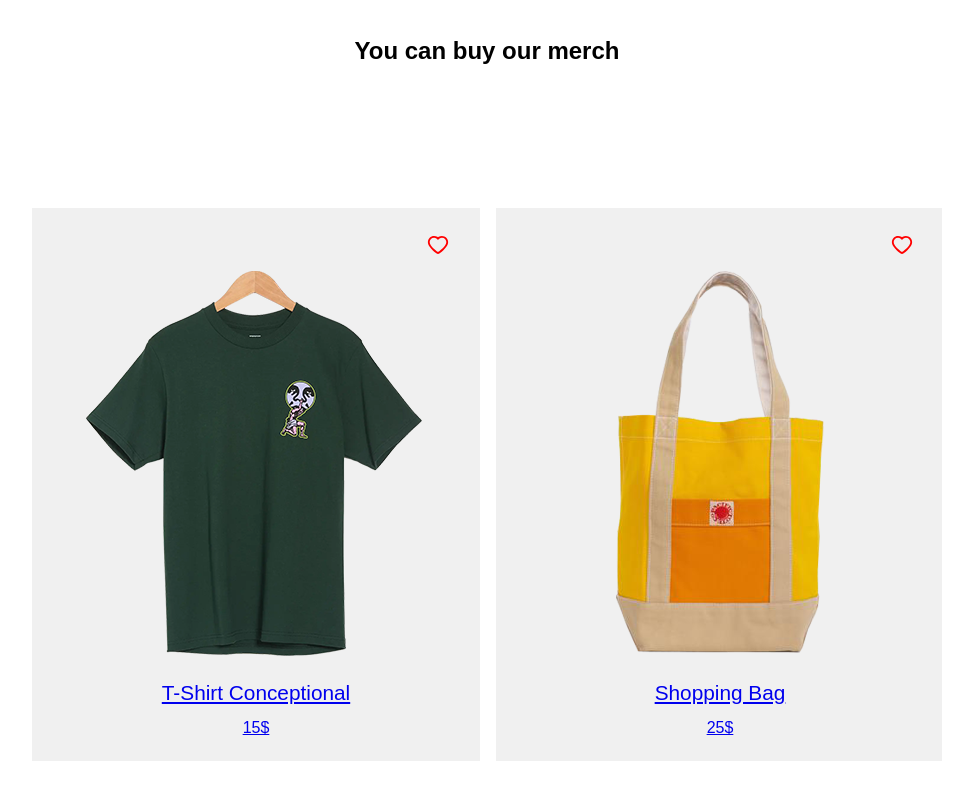
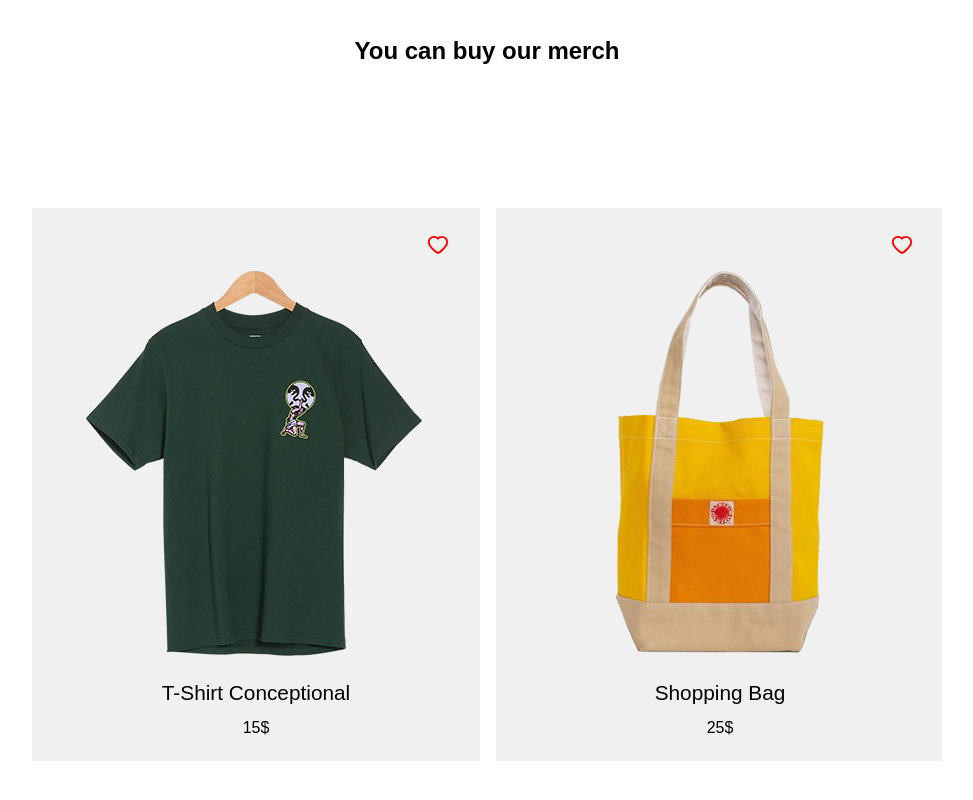
Before and after one commit to rilexus/camera-shop-demo, a Next.js app: page / in a window 1280 px wide. Shown: the part 863-1663 px from the top of the page, without its empty margins (153-1126 px from the left). Built offline with nearby package versions, Linux system fonts and the light colour scheme.

Commit message:
refactor(MergeTile): changed link

```diff
--- a/_pages/Home/components/MerchSection/components/MergeList/MergeList.js
+++ b/_pages/Home/components/MerchSection/components/MergeList/MergeList.js
@@ -13,6 +13,7 @@ import { JUSTIFY } from "../../../../../../ui/Flex";
 import ScrollableList from "../../../../../../ui/ScrollableList/ScrollableList";
 import FavourButton from "../../../../../../components/FavourButton/FavourButton";
 import StarRating from "../../../../../../components/StarRating/StarRating";
+import Link from "next/link";
 
 const MergeTile = ({ id, src, title, price, description, rating }) => {
   const [isOver, ref] = useMouseOver();
@@ -33,7 +34,11 @@ const MergeTile = ({ id, src, title, price, description, rating }) => {
       <Flex justify={JUSTIFY.end}>
         <FavourButton id={id} />
       </Flex>
+      <Link href={`/product/${id}`}>
+        <a>
           <img src={src} alt="" width={"auto"} height={"100%"} />
+        </a>
+      </Link>
       <Text align={"center"}>
         <div
           style={{
@@ -78,7 +83,6 @@ const MergeList = ({ products }) => {
         {products.map(({ name, price, description, src, id, rating }) => {
           return (
             <Margin value={"0 1em 0 0"} key={id}>
-              <a href={`/product/${id}`}>
               <MergeTile
                 id={id}
                 rating={rating}
@@ -87,7 +91,6 @@ const MergeList = ({ products }) => {
                 description={description}
                 src={src}
               />
-              </a>
             </Margin>
           );
         })}
```
Lines whose indentation alone changed are shown as unchanged.
